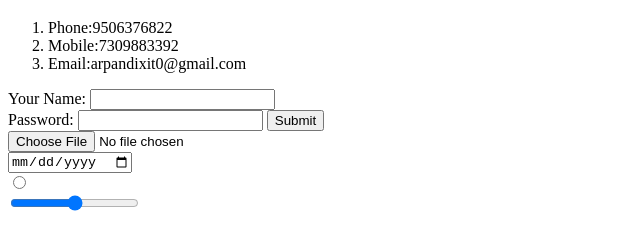
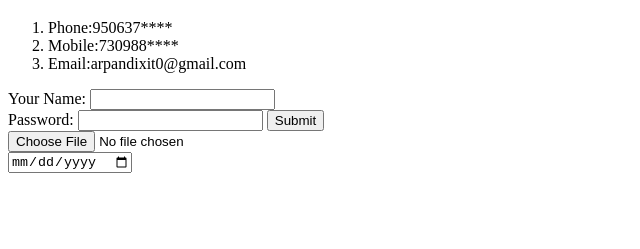
Before and after one commit to arpan-dixit/CV, a plain HTML site: page contact.html in a window 1280 px wide. Shown: the part 61-310 px from the top of the page, without its empty margins (0-640 px from the left). Drawn offline with Linux system fonts and the light colour scheme.

Commit message:
Update contact.html

```diff
--- a/contact.html
+++ b/contact.html
@@ -9,8 +9,8 @@
 <body>
   <h1>My Contact-</h1>
   <ol>
-    <li>Phone:9506376822</li>
-    <li>Mobile:7309883392</li>
+    <li>Phone:950637****</li>
+    <li>Mobile:730988****</li>
     <li>Email:arpandixit0@gmail.com</li>
   </ol>
   <form class="" action="index.html" method="post">
@@ -21,9 +21,7 @@
     <input type="password" name="" value="">
     <input type="submit" name=""><br>
     <input type="file" name="" value=""><br>
-    <input type="date" name="" value=""><br>
-    <input type="radio" name="" value=""><br>
-    <input type="range" name="" value="">
+    <input type="date" name="" value="">
 
   </form>
 
```
